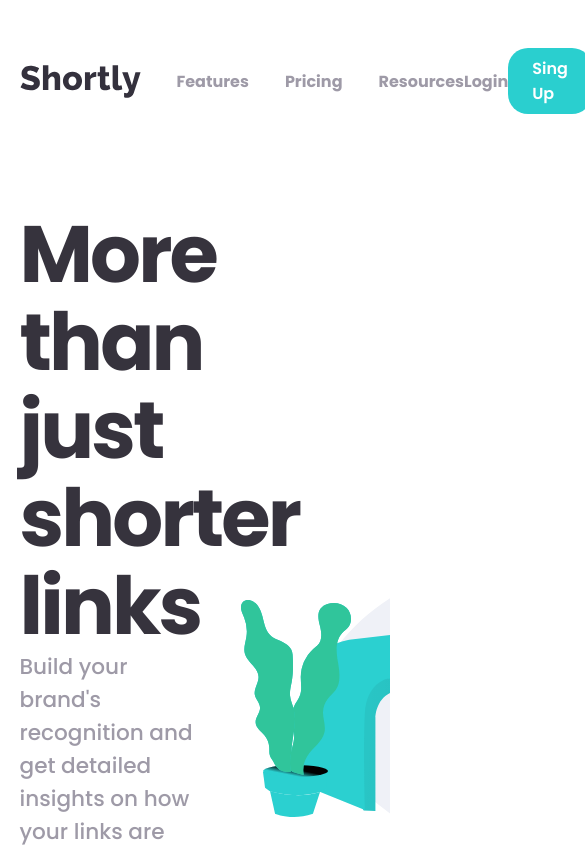
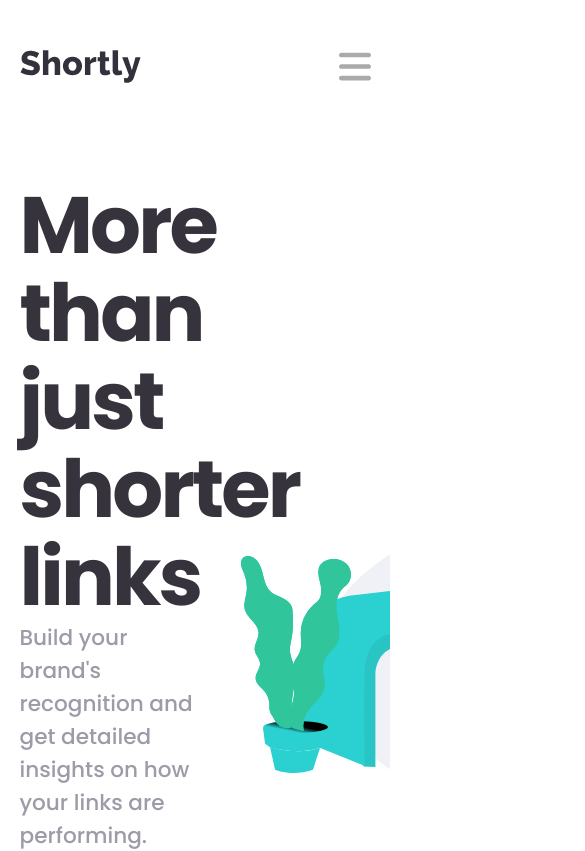
Before and after one commit to AlanPinhon/url-shortening-page-ts, a React (Vite) app: page / in a window 390 px wide. Shown: the top 851 px of the page, 585 px wide, since content can reach past the window. Built offline with nearby package versions, Linux system fonts and the light colour scheme.

Commit message:
style: styles to show and hide the menu

```diff
--- a/src/components/Footer/FooterStyles.css
+++ b/src/components/Footer/FooterStyles.css
@@ -66,3 +66,18 @@
     }
   }
 }
+
+@media screen and (max-width: 990px) {
+
+  .links-container{
+    flex-direction: column;
+    align-items: center;
+    justify-content: space-between;
+    padding: 3rem 0;
+  }
+
+  .nav-links-container{
+   margin: 3rem 0;
+  }
+
+}
--- a/src/components/Header/Header.css
+++ b/src/components/Header/Header.css
@@ -15,7 +15,7 @@
     display: flex;
     flex-direction: column;
     align-items: start;
-    max-width: 50%;
+    width: 55%;
 
     & .slogan{
       font-size: 5rem;
--- a/src/components/InfoSection/InfoSectionStyles.css
+++ b/src/components/InfoSection/InfoSectionStyles.css
@@ -33,7 +33,7 @@
     position: relative;
     justify-content: space-between;
     align-items: center;
-    height: 22rem;
+    height: 23rem;
 
     & .statics-line{
       position: absolute;
@@ -43,3 +43,11 @@
   }
 
 }
+
+@media screen and (max-width: 960px) {
+  .info-statics{
+    & .statics-text-container{
+      height: 29rem;
+    }
+  }
+}
--- a/src/components/Navbar/Navbar.tsx
+++ b/src/components/Navbar/Navbar.tsx
@@ -1,12 +1,36 @@
+import { useState } from 'react';
 import ShortlyLogo from '/assets/images/logo.svg';
+import MenuIcon from '/assets/images/bars-solid.svg';
 import './NavbarStyles.css';
 
-export const Navbar = () => (
+export const Navbar = () => {
+
+  const [toggleMenu, setToggleMenu] = useState('');
+
+  const handleMenu = () => {
+    if(toggleMenu !== 'show') {
+      setToggleMenu('show')
+      document.body.style.overflow = 'hidden';
+    } else {
+      setToggleMenu('');
+      document.body.style.overflow = 'auto';
+    }
+  }
+
+  return (
     <section className="nav-section container">
     <nav id="navbar" className="navbar">
 
-      <div className="nav-container left">
+      <div className="logo-icon">
         <img src={ShortlyLogo} alt="shortly_logo"/>
+      </div>
+
+      <div onClick={handleMenu} className="menu-icon">
+        <img src={MenuIcon} alt="menu-icon" />
+      </div>
+
+      <div className={`nav-container ${toggleMenu}`}>
+        <div className="left">
           <ul>
             <li><a className='nav-link' href="#">Features</a></li>
             <li><a className='nav-link' href="#">Pricing</a></li>
@@ -14,13 +38,15 @@ export const Navbar = () => (
           </ul>
         </div>
 
-      <div className="nav-container right">
-        <ul className='link-container'>
+        <div className="right">
+          <ul>
             <li><a className='nav-link' href="#">Login</a></li>
           </ul>
           <a className='btn-link nav' href="#">Sing Up</a>
+        </div>
       </div>
 
     </nav>
   </section>
   )
+}
--- a/src/components/Navbar/NavbarStyles.css
+++ b/src/components/Navbar/NavbarStyles.css
@@ -1,52 +1,131 @@
 .nav-section{
   margin: 3rem auto;
+  position: relative;
 
-  .navbar{
+  & .navbar{
     display: flex;
+    align-items: center;
     justify-content: space-between;
+
+    & .logo-icon{
+      display: flex;
+      align-items: center;
+    }
+
+    & .menu-icon{
+      display: none;
+    }
+  }
 }
 
 .nav-container{
+  width: 90%;
   display: flex;
   flex-direction: row;
   align-items: center;
   justify-content: space-between;
+}
 
-    &.left{
-      width: 30rem;
+.left{
+  & ul li{
+    margin-left: 2.25rem;
 
-      & ul li .nav-link {
-        margin-left: 2.25rem;
-        transition: ease-in-out .1s;
-
-        &:hover{
+    & .nav-link:hover{
       color: var(--very-dark-blue);
     }
   }
 }
 
-    &.right{
+.right{
   width: 12.5rem;
+  display: flex;
+  justify-content: space-between;
+  align-items: center;
 
-      & ul li .nav-link {
-        transition: ease-in-out .1s;
-
-        &:hover{
+  & ul li .nav-link:hover{
     color: var(--very-dark-blue);
-        }
   }
 
   & .btn-link.nav{
     font-weight: 600;
     border-radius: 1.25rem;
     padding: .5rem 1.5rem;
-        transition: ease-in-out .1s;
 
     &:hover{
       background-color: var(--btn-link-hover);
     }
   }
 }
+
+@media screen and (max-width: 860px) {
+
+  .nav-section{
+    & .navbar{
+      & .menu-icon{
+        display: flex;
+        width: 2rem;
+      }
+    }
   }
 
+  .nav-container{
+    position: fixed;
+    z-index: 100;
+    top: 7rem;
+    background-color: var(--dark-violet);
+    border-radius: .5rem;
+    flex-direction: column;
+    transform: translateY(-150%);
+    transition: transform 0.25s ease-in-out;
+
+    &.show{
+      transform: translateY(0);
     }
+  }
+
+  .left{
+    width: 90%;
+    padding: 1rem 0;
+
+    & ul{
+      flex-direction: column;
+      align-items: center;
+
+      & li{
+        margin-left: 0;
+        margin: 1rem 0;
+
+        & .nav-link{
+          color: var(--white);
+
+          &:hover{
+            color: var(--cyan);
+          }
+        }
+      }
+    }
+  }
+
+  .right{
+    width: 90%;
+    flex-direction: column;
+    padding: 1rem 0;
+    border-top: 1px solid rgba(255, 255, 255, .15);
+
+    & ul li{
+      padding: 1rem 0;
+
+      & .nav-link{
+        color: var(--white);
+
+        &:hover{
+          color: var(--cyan);
+        }
+      }
+    }
+
+    & .btn-link.nav{
+      margin: 1rem 0;
+    }
+  }
+}
--- a/src/components/StaticsSection/StaticsSectionStyles.css
+++ b/src/components/StaticsSection/StaticsSectionStyles.css
@@ -36,3 +36,7 @@
     align-self: self-end;
   }
 }
+
+@media screen and (max-width: 960px) {
+
+}
--- a/src/components/UrlShorteningPage/UrlShorteningPageStyles.css
+++ b/src/components/UrlShorteningPage/UrlShorteningPageStyles.css
@@ -32,6 +32,7 @@ a{
   color: var(--grayish-violet);
   font-family: var(--poppins-font);
   font-weight: 700;
+  transition: ease-in-out .1s;
 }
 
 .container{
@@ -42,4 +43,5 @@ a{
 .btn-link{
   background-color: var(--cyan);
   color: var(--white);
+  transition: ease-in-out .1s;
 }
```
Also changed, not shown: public/assets/images/bars-solid.svg (added). Lines whose indentation alone changed are shown as unchanged.
